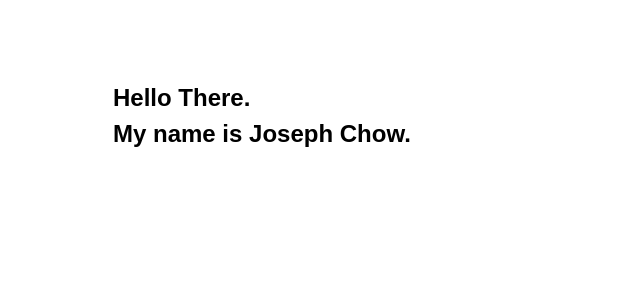
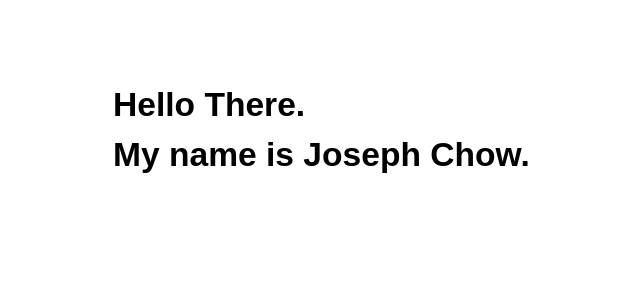
Before and after one commit to chowjiaming/one-page-splash, a Next.js app: page / in a window 1280 px wide. Shown: the top 300 px of the page, without its empty margins (15-655 px from the left). Built offline with nearby package versions, Linux system fonts and the light colour scheme; a web font is replaced by a local one.

Commit message:
build: merge branch 'dev' :twisted_rightwards_arrows:

```diff
--- a/app/page.module.css
+++ b/app/page.module.css
@@ -1,7 +1,7 @@
 .main {
   display: grid;
   grid-template-columns: 0.3fr 2.4fr 0.3fr;
-  grid-template-rows: 0.3fr 2.3fr 0.4fr;
+  grid-template-rows: 0.2fr 2.4fr 0.4fr;
   gap: 0px 0px;
   grid-auto-flow: row;
   grid-template-areas:
@@ -9,11 +9,13 @@
     'padding_left main_content padding_right'
     'padding_bottom padding_bottom padding_bottom';
   height: 100vh;
+  font-size: calc(1rem + 0.5vw);
 }
 
 @media screen and (min-width: 30rem) {
   .main {
     grid-template-columns: 0.3fr 2.2fr 0.5fr;
+    grid-template-rows: 0.3fr 2.4fr 0.3fr;
   }
 }
 
```
